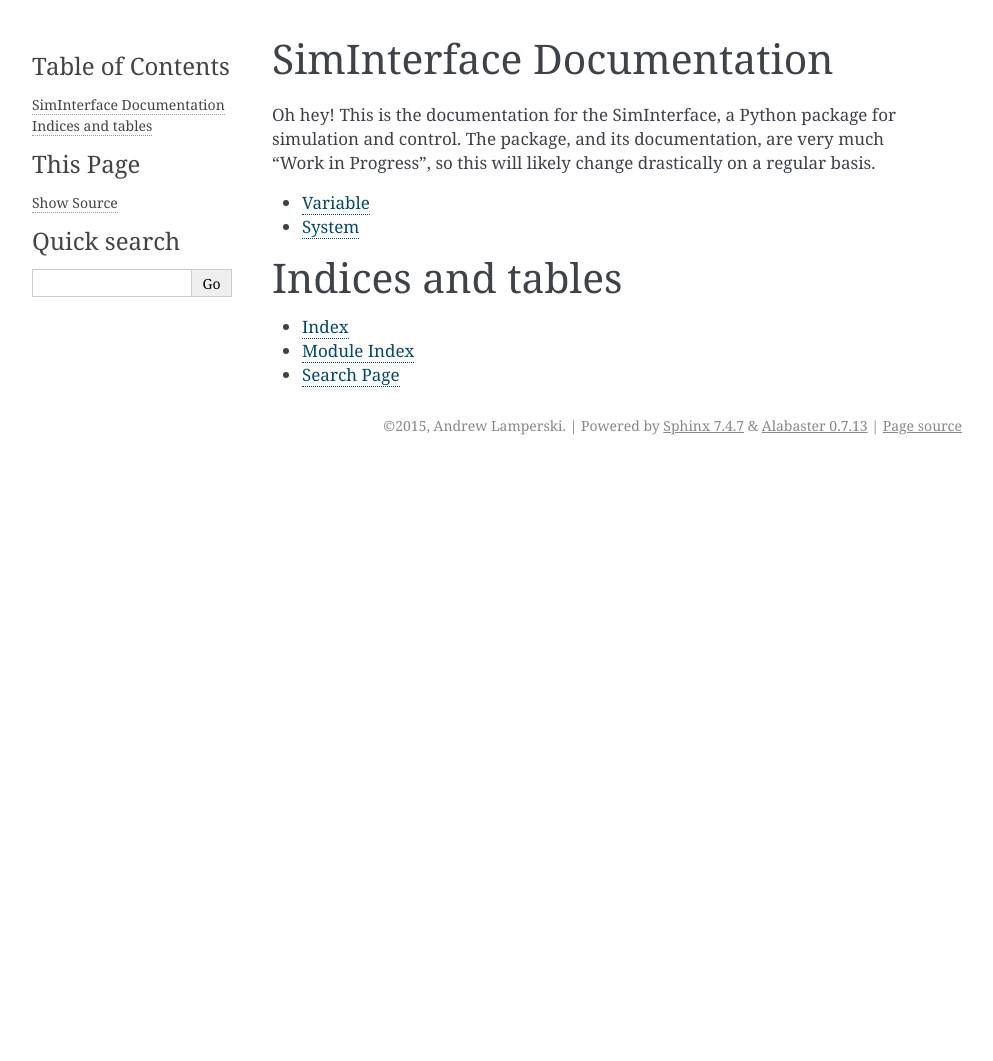
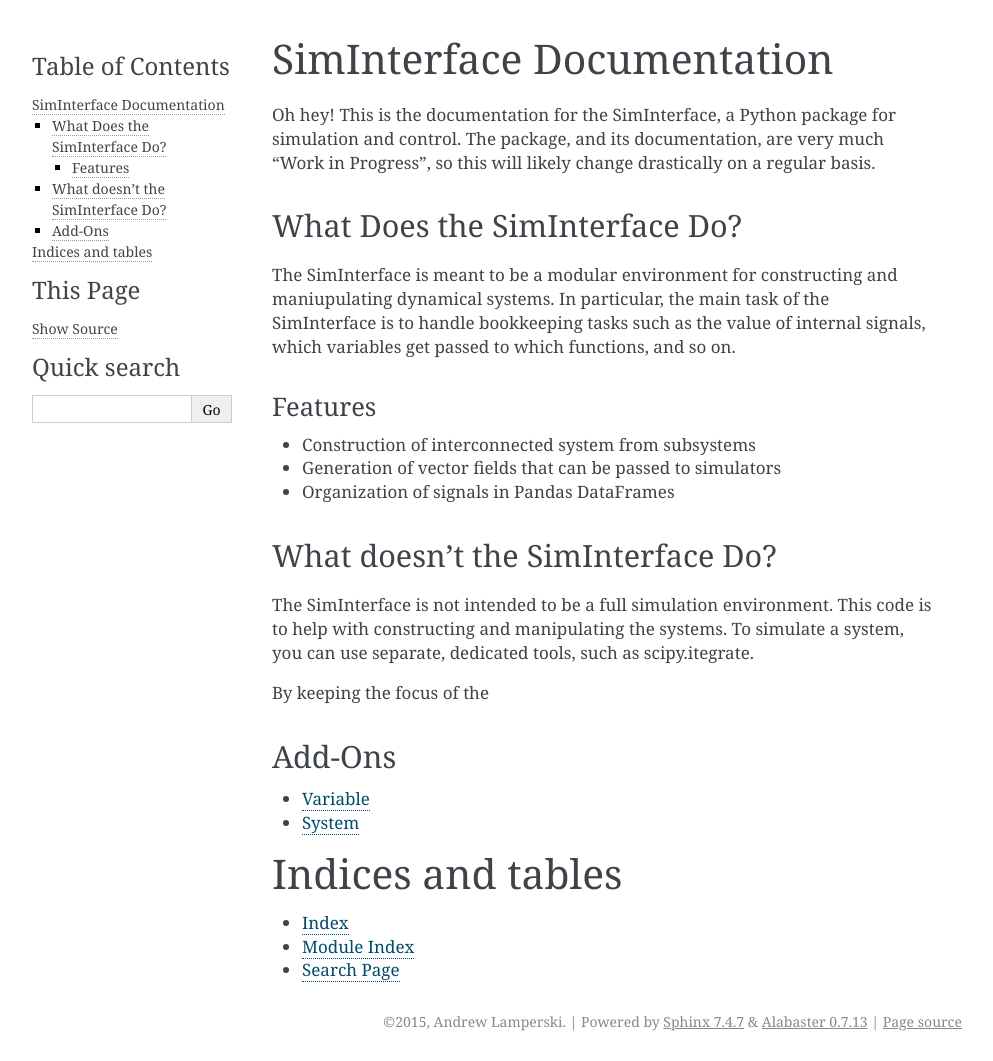
Before and after one commit to HRClab/SimInterface, a Sphinx documentation site: the page built from docs/index.rst, in a window 1280 px wide. Shown: the whole page, without its empty margins (148-1141 px from the left). Built offline with Sphinx 7.4.7, drawn with Linux system fonts in a browser that asks for light colours; before the commit the page ends 900 px from its top, so only the background shows below that.

```diff
--- a/docs/index.rst
+++ b/docs/index.rst
@@ -7,6 +7,30 @@
 ========================================
 
 Oh hey! This is the documentation for the SimInterface, a Python package for simulation and control. The package, and its documentation, are very much "Work in Progress", so this will likely change drastically on a regular basis.
+
+What Does the  SimInterface Do?
+-------------------------------
+
+The SimInterface is meant to be a modular environment for constructing and maniupulating dynamical systems. In particular, the main task of the SimInterface is to handle bookkeeping tasks such as the value of internal signals, which variables get passed to which functions, and so on.
+
+Features
+~~~~~~~~
+
+* Construction of interconnected system from subsystems
+
+* Generation of vector fields that can be passed to simulators
+
+* Organization of signals in Pandas DataFrames
+
+What doesn't the SimInterface Do?
+---------------------------------
+
+The SimInterface is not intended to be a full simulation environment. This code is to help with constructing and manipulating the systems. To simulate a system, you can use separate, dedicated tools, such as scipy.itegrate.
+
+By keeping the focus of the
+
+Add-Ons
+-------
 
 .. toctree::
    :maxdepth: 1
```
Also changed, not shown: SimInterface/__init__.py (+0 -40 lines), docs/SimInterface.utils.rst (deleted, +0 -22 lines).
